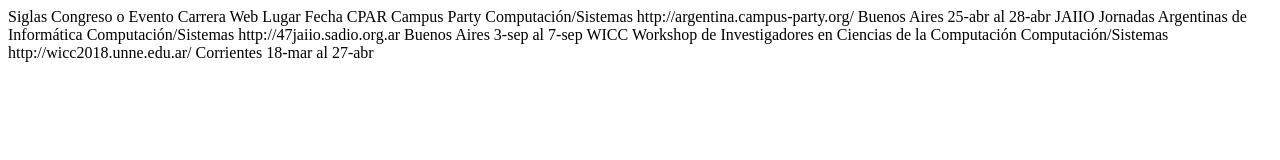
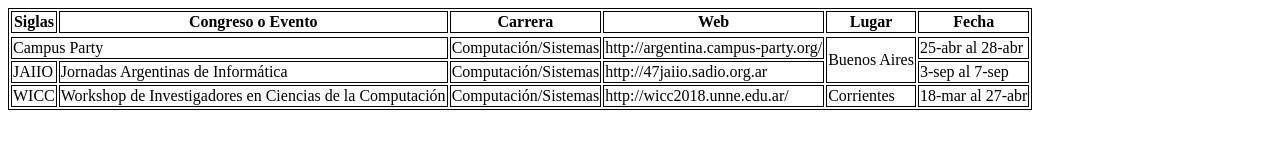
Before and after one commit to UCC-LabCompu2/ejercicios2023-delfisalinas, a plain HTML site: page Ejercicios-HTML/ej_tablas.html in a window 1280 px wide. Drawn offline with Linux system fonts and the light colour scheme.

Commit message:
Se resolvieron los ejercicios de la clase

```diff
--- a/Ejercicios-HTML/ej_tablas.html
+++ b/Ejercicios-HTML/ej_tablas.html
@@ -15,33 +15,43 @@
 <!--Elimine las siglas CPAR, y 'Campus Party' debe ocupar 2 celdas-->
 <!--Como campus party y Jaiio comparten el mismo lugar, unifique las celdas que contienen 'Buenos Aires'-->
 <body>
+<table>
+    <!--Cabecera de tabla (comentario)-->
+<tr>
+    <thead>
+    <th>Siglas</th>
+    <th>Congreso o Evento</th>
+    <th>Carrera</th>
+    <th>Web</th>
+    <th>Lugar</th>
+    <th>Fecha</th>
+</tr>
+    </thead>
+    <tbody>
+<tr>
 
-Siglas
-Congreso o Evento
-Carrera
-Web
-Lugar
-Fecha
-
-CPAR
-Campus Party
-Computación/Sistemas
-http://argentina.campus-party.org/
-Buenos Aires
-25-abr al 28-abr
-
-JAIIO
-Jornadas Argentinas de Informática
-Computación/Sistemas
-http://47jaiio.sadio.org.ar
-Buenos Aires
-3-sep al 7-sep
-
-WICC
-Workshop de Investigadores en Ciencias de la Computación
-Computación/Sistemas
-http://wicc2018.unne.edu.ar/
-Corrientes
-18-mar al 27-abr
+    <td colspan="2">Campus Party</td>
+    <td>Computación/Sistemas</td>
+    <td>http://argentina.campus-party.org/</td>
+    <td rowspan="2">Buenos Aires</td>
+    <td>25-abr al 28-abr</td>
+</tr>
+    <tr>
+        <td>JAIIO</td>
+        <td>Jornadas Argentinas de Informática</td>
+        <td>Computación/Sistemas</td>
+        <td>http://47jaiio.sadio.org.ar</td>
+        <td>3-sep al 7-sep</td>
+    </tr>
+<tr>
+<td>WICC</td>
+    <td>Workshop de Investigadores en Ciencias de la Computación</td>
+    <td>Computación/Sistemas</td>
+    <td>http://wicc2018.unne.edu.ar/</td>
+    <td>Corrientes</td>
+    <td>18-mar al 27-abr</td>
+</tr>
+    </tbody>
+</table>
 </body>
 </html>
```
Also changed, not shown: Ejercicios-HTML/1er_ejercicio.html (added, +14 -0 lines), Ejercicios-HTML/EJERCICIO1_delfina/ejercicio1_delfina.html (added, +10 -0 lines), Ejercicios-HTML/ej_listas.html (+25 -20 lines), Ejercicios-HTML/ej_noticia.html (+44 -30 lines), Ejercicios-HTML/imagenes/logo_paisaje.jpg (added).
